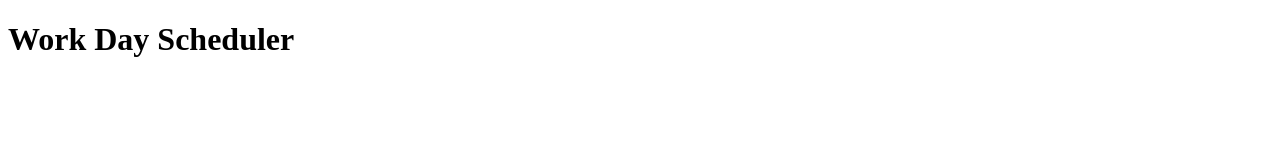
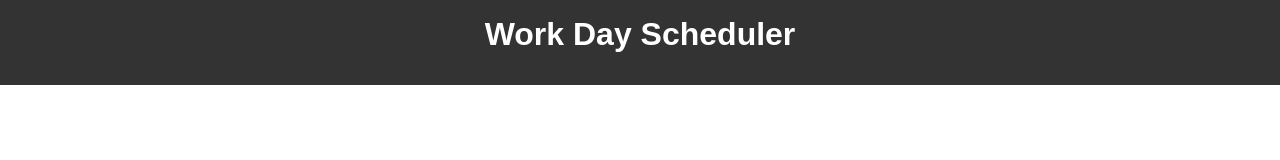
Before and after one commit to jnavarette/workday, a plain HTML site: page index.html in a window 1280 px wide. Drawn offline with nearby package versions, Linux system fonts and the light colour scheme.

```diff
--- a/index.html
+++ b/index.html
@@ -3,7 +3,7 @@
 <head>
     <meta charset="UTF-8">
     <meta name="viewport" content="width=device-width, initial-scale=1.0">
-    <link rel="stylesheet" href="./styles.css">
+    <link rel="stylesheet" type="text/css" href="./Develop/style.css">
     <title>Work day scheduler</title>
 </head>
 <body>
```
